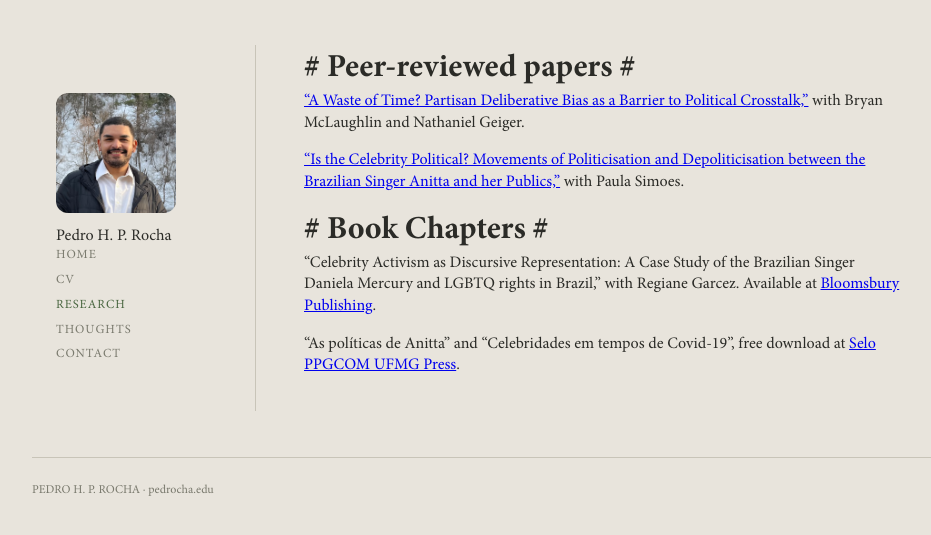
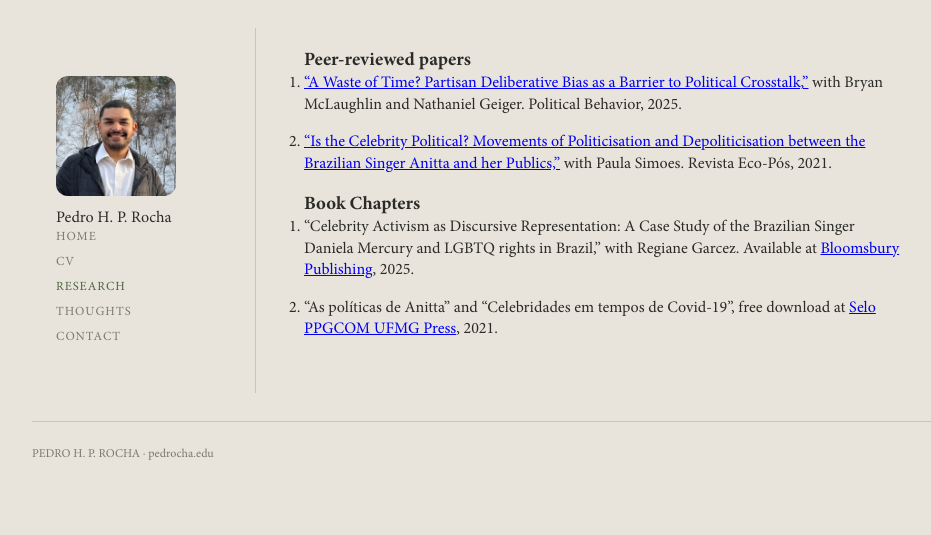
Before and after one commit to pedrohprocha/pedrohprocha.github.io, a Jekyll site: the page built from pages/research.md, in a window 1280 px wide. Shown: the top 535 px of the page, without its empty margins (158-1089 px from the left). Built offline with Jekyll 4.4.1, drawn with Linux system fonts in a browser that asks for light colours.

Commit message:
centralize content

```diff
--- a/pages/research.md
+++ b/pages/research.md
@@ -4,14 +4,14 @@ title: Research
 permalink: /research/
 ---
 
-# # Peer-reviewed papers # #
+### Peer-reviewed papers
 
-["A Waste of Time? Partisan Deliberative Bias as a Barrier to Political Crosstalk,"](https://doi.org/10.1007/s11109-025-10068-w) with Bryan McLaughlin and Nathaniel Geiger.
+1. ["A Waste of Time? Partisan Deliberative Bias as a Barrier to Political Crosstalk,"](https://doi.org/10.1007/s11109-025-10068-w) with Bryan McLaughlin and Nathaniel Geiger. Political Behavior, 2025.
 
-["Is the Celebrity Political? Movements of Politicisation and Depoliticisation between the Brazilian Singer Anitta and her Publics,"](https://doi.org/10.29146/ecopos.v24i2.27702) with Paula Simoes.
+2. ["Is the Celebrity Political? Movements of Politicisation and Depoliticisation between the Brazilian Singer Anitta and her Publics,"](https://doi.org/10.29146/ecopos.v24i2.27702) with Paula Simoes. Revista Eco-Pós, 2021.
 
-# # Book Chapters # #
+### Book Chapters
 
-"Celebrity Activism as Discursive Representation: A Case Study of the Brazilian Singer Daniela Mercury and LGBTQ rights in Brazil," with Regiane Garcez. Available at [Bloomsbury Publishing](https://www.bloomsbury.com/us/audience-interactions-in-contemporary-celebrity-culture-9781666922431/).
+1. "Celebrity Activism as Discursive Representation: A Case Study of the Brazilian Singer Daniela Mercury and LGBTQ rights in Brazil," with Regiane Garcez. Available at [Bloomsbury Publishing](https://www.bloomsbury.com/us/audience-interactions-in-contemporary-celebrity-culture-9781666922431/), 2025.
 
-"As políticas de Anitta" and "Celebridades em tempos de Covid-19", free download at [Selo PPGCOM UFMG Press](https://seloppgcomufmg.com.br/colecoes/diario-da-quarentena/).
+2. "As políticas de Anitta" and "Celebridades em tempos de Covid-19", free download at [Selo PPGCOM UFMG Press](https://seloppgcomufmg.com.br/colecoes/diario-da-quarentena/), 2021.
```
Also changed, not shown: pages/contact.md (+1 -1 lines).
